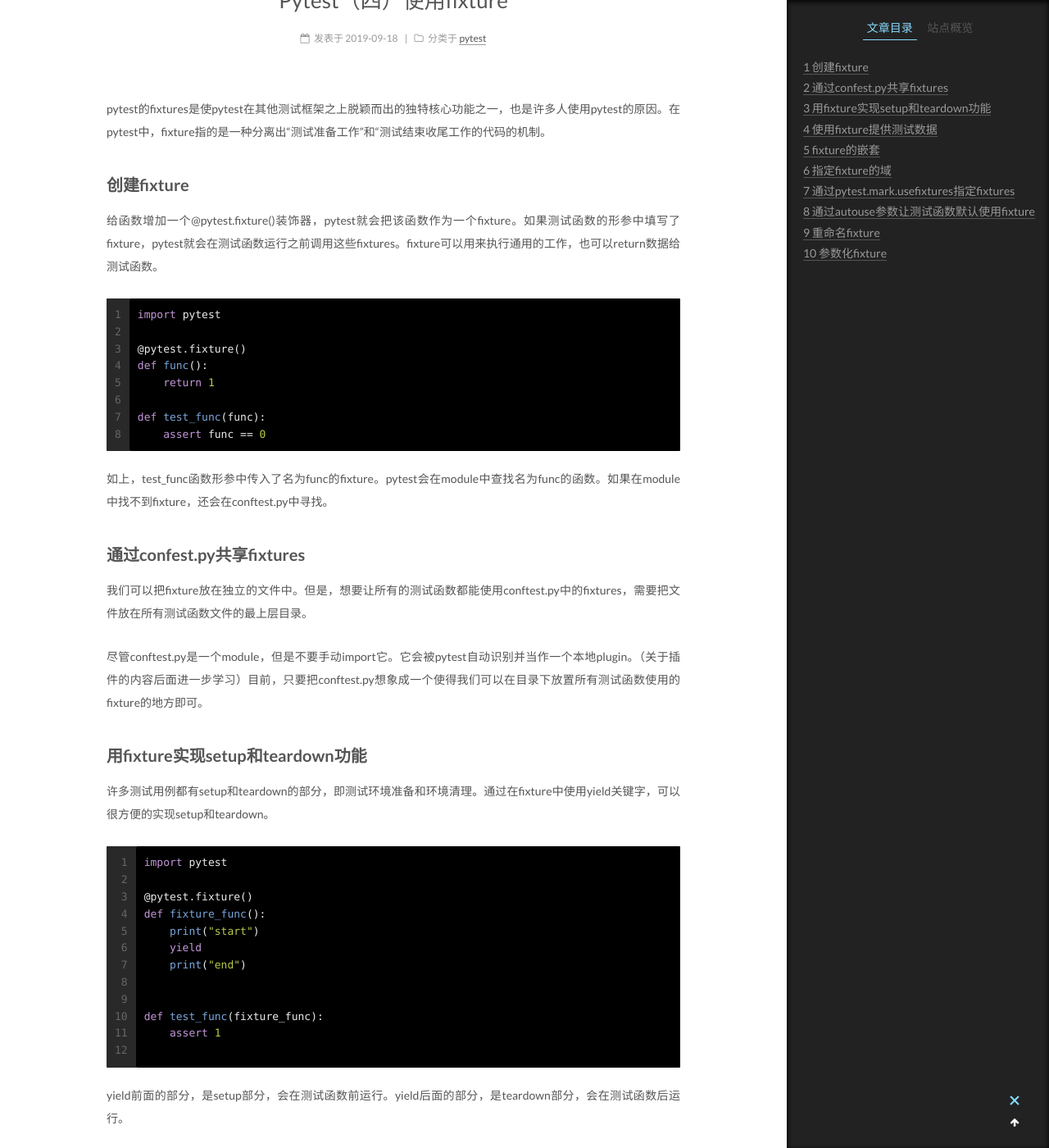
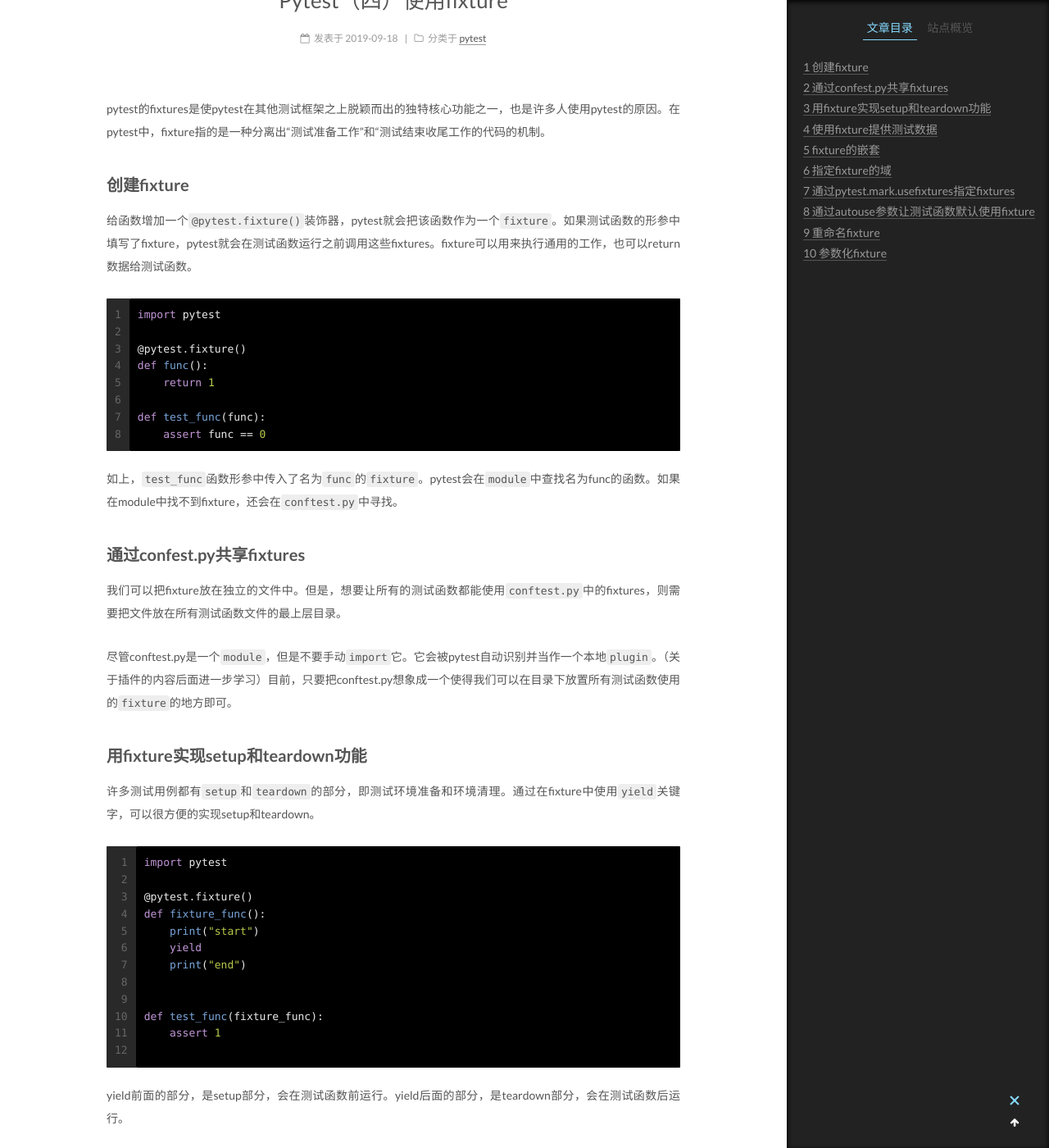
Before and after one commit to Ngwind/Ngwind.github.io, a Jekyll site: the page built from _posts/2019-09-18-Pytest（四）使用fixture.md, in a window 1280 px wide and 1400 px high, scrolled down 375 px. Shown: the whole window at 82% size. Built offline with Jekyll 4.4.1, drawn with Linux system fonts in a browser that asks for light colours; comment, search, counter and statistics services are not loaded; some of the changed text lies outside the part shown.

Commit message:
Update 2019-09-18-Pytest（四）使用fixture.md

````diff
--- a/_posts/2019-09-18-Pytest（四）使用fixture.md
+++ b/_posts/2019-09-18-Pytest（四）使用fixture.md
@@ -14,7 +14,7 @@ pytest的fixtures是使pytest在其他测试框架之上脱颖而出的独特核
 
 ## 创建fixture
 
-给函数增加一个@pytest.fixture()装饰器，pytest就会把该函数作为一个fixture。如果测试函数的形参中填写了fixture，pytest就会在测试函数运行之前调用这些fixtures。fixture可以用来执行通用的工作，也可以return数据给测试函数。
+给函数增加一个`@pytest.fixture()`装饰器，pytest就会把该函数作为一个`fixture`。如果测试函数的形参中填写了fixture，pytest就会在测试函数运行之前调用这些fixtures。fixture可以用来执行通用的工作，也可以return数据给测试函数。
 
 ```python
 import pytest
@@ -27,17 +27,17 @@ def test_func(func):
     assert func == 0
 ```
 
-如上，test_func函数形参中传入了名为func的fixture。pytest会在module中查找名为func的函数。如果在module中找不到fixture，还会在conftest.py中寻找。
+如上，`test_func`函数形参中传入了名为`func`的`fixture`。pytest会在`module`中查找名为func的函数。如果在module中找不到fixture，还会在`conftest.py`中寻找。
 
 ## 通过confest.py共享fixtures
 
-我们可以把fixture放在独立的文件中。但是，想要让所有的测试函数都能使用conftest.py中的fixtures，需要把文件放在所有测试函数文件的最上层目录。
+我们可以把fixture放在独立的文件中。但是，想要让所有的测试函数都能使用`conftest.py`中的fixtures，则需要把文件放在所有测试函数文件的最上层目录。
 
-尽管conftest.py是一个module，但是不要手动import它。它会被pytest自动识别并当作一个本地plugin。（关于插件的内容后面进一步学习）目前，只要把conftest.py想象成一个使得我们可以在目录下放置所有测试函数使用的fixture的地方即可。
+尽管conftest.py是一个`module`，但是不要手动`import`它。它会被pytest自动识别并当作一个本地`plugin`。（关于插件的内容后面进一步学习）目前，只要把conftest.py想象成一个使得我们可以在目录下放置所有测试函数使用的`fixture`的地方即可。
 
 ## 用fixture实现setup和teardown功能
 
-许多测试用例都有setup和teardown的部分，即测试环境准备和环境清理。通过在fixture中使用yield关键字，可以很方便的实现setup和teardown。
+许多测试用例都有`setup`和`teardown`的部分，即测试环境准备和环境清理。通过在fixture中使用`yield`关键字，可以很方便的实现setup和teardown。
 
 ```python
 import pytest
@@ -58,7 +58,7 @@ yield前面的部分，是setup部分，会在测试函数前运行。yield后
 
 ### 使用--step-show跟踪fixture执行
 
-在运行pytest时，添加--setup-show选项后，能够在输出中观看到fixture执行过程。
+在运行pytest时，添加`--setup-show`选项后，能够在输出中观看到fixture执行过程。
 
 ```shell
 >pytest --setup-show test_fixture.py
@@ -77,12 +77,12 @@ test_fixture.py
 ```
 
 如上，显示了fixtures的调用过程。
-SETUP和TAEADOWN调用了fixture_func。
-S表示session域的fixture、M表示module域的fixture、F表示function域的fixture、C表示class域的fixture。
+`SETUP`和`TAEADOWN`调用了`fixture_func。
+`S`表示`session`域的fixture、`M`表示`module`域的fixture、`F`表示`function`域的fixture、`C`表示`class`域的fixture。
 
 ## 使用fixture提供测试数据
 
-fixture很适合用来提供测试数据。fixture可以return任何数据类型。测试函数使用fixture函数名就能使用return的数据。
+fixture很适合用来提供测试数据。fixture可以`return`任何数据类型。测试函数使用fixture函数名就能使用`return`的数据。
 
 ```python
 import pytest
@@ -97,7 +97,7 @@ def test_func(func1):
 ```
 ## fixture的嵌套
 
-fixture函数的入参也可以填写fixture，这出现了嵌套调用fixture的情况。
+fixture函数的入参也可以填写fixture`，这出现了嵌套调用fixture的情况。
 
 ```python
 import pytest
@@ -151,12 +151,12 @@ test_fixture.py:24: AssertionError
 
 ## 指定fixture的域
 
-pytest.fixture()有个参数叫做scope，用来控制fixture的作用级别。scope可选值为：
+pytest.fixture()有个参数叫做`scope`，用来控制fixture的作用级别。scope可选值为：
 
-- function：作用于每个函数。setup部分在每个函数前运行，teardown部分在每个函数后运行。scope默认为function。
-- class：作用于每个类。无论类中有多少个函数声明了该fixture，只运行一次。
-- module：作用于每个模块。无论一个模块中有多少个函数或方法声明了该fixture，只运行一次。
-- session：作用一次会话（pytest任务）。在一次pytest任务中，该fixture只在启动和结束时运行一次。
+- `function`：作用于每个函数。setup部分在每个函数前运行，teardown部分在每个函数后运行。scope默认为function。
+- `class`：作用于每个类。无论类中有多少个函数声明了该fixture，只运行一次。
+- `module`：作用于每个模块。无论一个模块中有多少个函数或方法声明了该fixture，只运行一次。
+- `session`：作用一次会话（pytest任务）。在一次pytest任务中，该fixture只在启动和结束时运行一次。
 
 ## 通过pytest.mark.usefixtures指定fixtures
 
@@ -191,13 +191,13 @@ class TestClass1():
 
 ```
 
-使用@pytest.mark.usefixtures()装饰器也可以给函数指定fixture。注意，usefixtures()函数里面填的不是**函数名**，而是**函数名字符串**。使用usefixtures()和直接在形参中填写fixtures的方式没有区别。但是，使用usefixtures()方式，测试函数不能获取fixture函数的return值。
+使用`@pytest.mark.usefixtures()`装饰器也可以给函数指定fixture。注意，`usefixtures()`函数里面填的不是**函数名**，而是**函数名字符串**。使用`usefixtures()`和直接在形参中填写fixtures的方式没有区别。但是，使用usefixtures()方式，测试函数不能获取fixture函数的`return`值。
 
-当我们要给一个测试class中的所有测试方法使用相同的fixture，且不需要fixture的return值的时候，可以用@pytest.mark.usefixtures()。
+当我们要给一个测试class中的所有测试方法使用相同的fixture，且不需要fixture的return值的时候，可以用`@pytest.mark.usefixtures()`。
 
 ## 通过autouse参数让测试函数默认使用fixture
 
-pytest.fixture()有个autouse参数。这个参数决定一个fixture是否是默认被使用的。设置autouse=True则fixture默认被所有测试函数使用。autouse默认值为False。
+`pytest.fixture()`有个`autouse`参数。这个参数决定一个fixture是否是默认被使用的。设置`autouse=True`则fixture默认被所有测试函数使用。`autouse`默认值为`False`。
 
 ```python
 import pytest
@@ -213,11 +213,11 @@ def test_func1():
 
 ```
 
-使用pytest --setup-show 查看函数执行，发现SETUP和TEARDOWN都有fix_func1，但是断言是失败的，因为fix_func1的值不是1，而是一个函数对象。可能这是因为没有在test_func1函数的形参里定义fix_func1。
+使用pytest --setup-show 查看函数执行，发现`SETUP`和`TEARDOWN`都有fix_func1，但是断言是失败的，因为fix_func1的值不是1，而是一个函数对象。可能这是因为没有在test_func1函数的形参里定义fix_func1。
 
 ## 重命名fixture
 
-pytest.fixture()有个name参数，可以让我们重命名fixture。
+pytest.fixture()有个`name`参数，可以让我们重命名fixture。
 
 ```python
 import pytest
````
